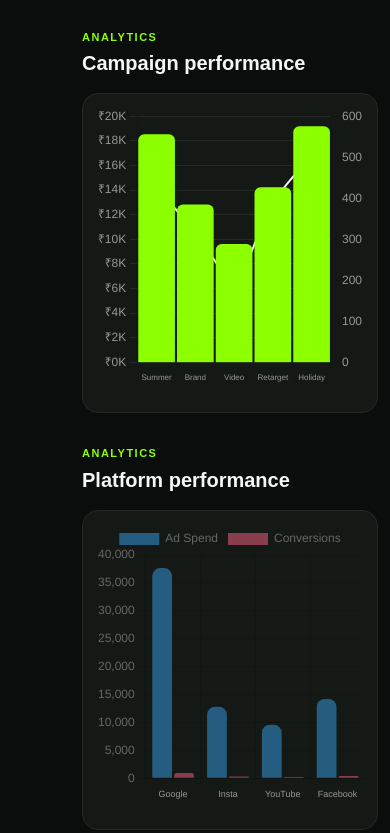
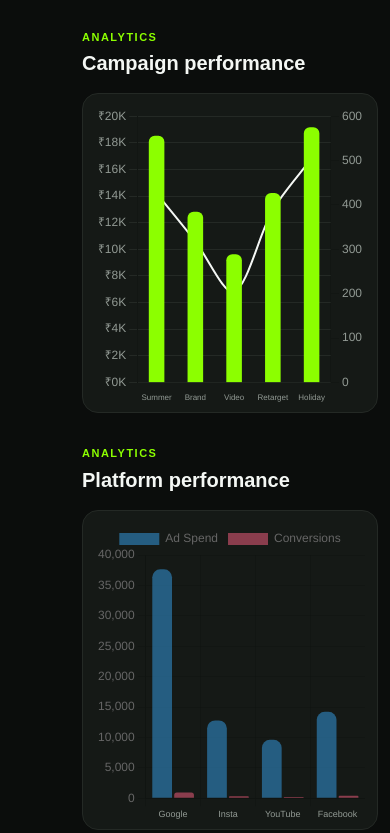
Before and after one commit to abhinav-abhii/pulse-marketing-dashboard, a plain HTML site: page index.html in a window 390 px wide. Shown: the part 1098-1931 px from the top of the page. Drawn offline with nearby package versions, Linux system fonts and the light colour scheme.

Commit message:
Improve responsive campaign performance chart

```diff
--- a/css/style.css
+++ b/css/style.css
@@ -858,7 +858,8 @@ body {
 .chart-container {
     position: relative;
     width: 100%;
-    height: 280px;
+    height: 300px;
+    min-width: 0;
 }
 
 
--- a/js/app.js
+++ b/js/app.js
@@ -169,7 +169,9 @@ campaignChart = new Chart(chartCanvas, {
         backgroundColor: "#8cff00",
         borderRadius: 6,
 
-        barThickness: 36,
+       barThickness:"flex",
+       barPercentage: 0.55,
+       categoryPercentage: 0.7,
 
         yAxisID: "y"
     },
@@ -226,6 +228,7 @@ campaignChart = new Chart(chartCanvas, {
         scales: {
 
     x: {
+        offset: true,
         grid: {
             display: false
         },
```
